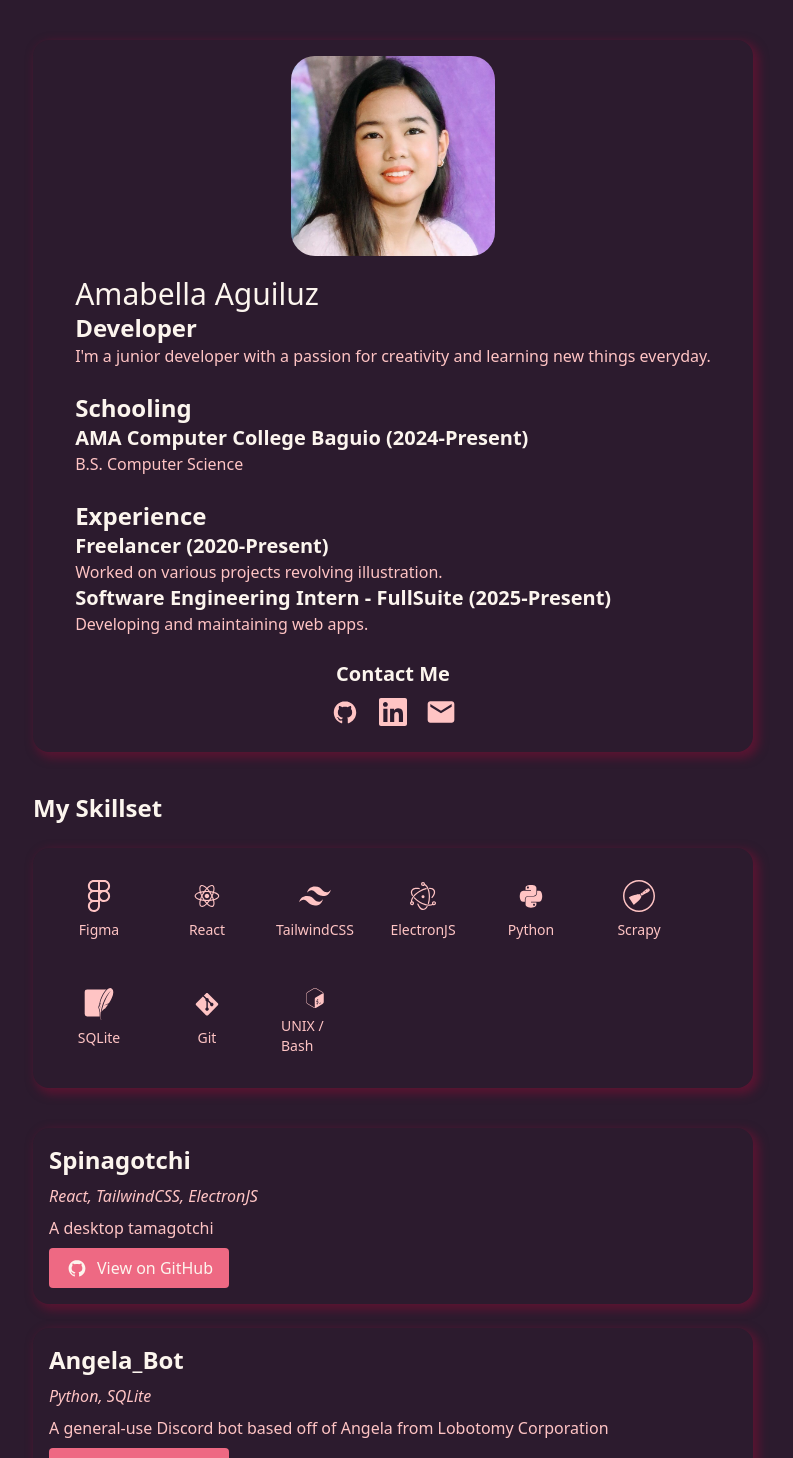
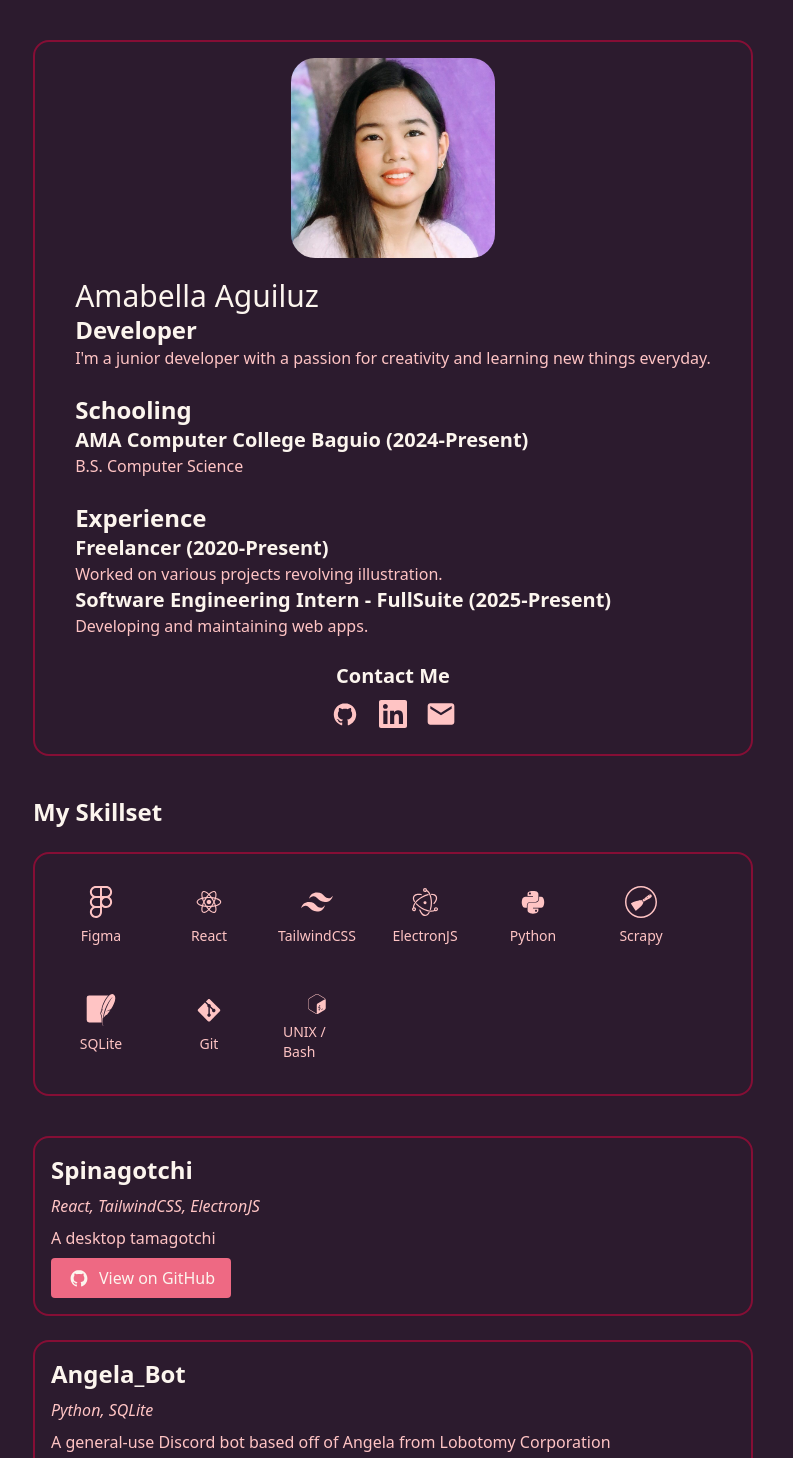
Before and after one commit to amabella-aguiluz/portfolio, a React (Vite) app: page / in a window 1280 px wide. Shown: the top 1458 px of the page, without its empty margins (247-1040 px from the left). Built offline with nearby package versions, Linux system fonts and the light colour scheme.

Commit message:
Changed colors and removed shadow effect

```diff
--- a/src/App.jsx
+++ b/src/App.jsx
@@ -137,7 +137,7 @@ function H3WithText({header, text}){
 
 function PortfolioSample({title, skills, description, githubUrl}){
   return(
-    <div className="flex p-4 rounded-2xl  shadow-[4px_4px_10px_2px_rgba(133,14,53,0.5)] flex-col w-auto h-auto gap-2">
+    <div className="flex p-4 border-2 border-[#850E35] rounded-2xl flex-col w-auto h-auto gap-2">
       <H2Text text={title}/>
       <RegularText text={skills} className="italic" />
       <RegularText text={description} />
@@ -175,7 +175,7 @@ function Experience({text}){
 
 function Profile({text}){
   return(
-    <div className="flex flex-col md:flex-row items-center p-4 rounded-2xl shadow-[4px_4px_10px_2px_rgba(133,14,53,0.5)] w-full h-auto gap-5">
+    <div className="flex flex-col md:flex-row items-center p-4 rounded-2xl border-2 border-[#850E35] w-full h-auto gap-5">
       <div className='flex-shrink-0'>
         <PortraitImage className="items-center" src={portrait_pic} alt="Profile Picture" />
       </div>
@@ -200,7 +200,7 @@ function Skillset({text}){
     <div>
     <H2Text text = "My Skillset"/>
     <br />
-    <div className="flex flex-wrap gap-2 p-4 rounded-2xl shadow-[4px_4px_10px_2px_rgba(133,14,53,0.5)] w-auto h-auto">
+    <div className="flex flex-wrap border-2 border-[#850E35] gap-2 p-4 rounded-2xl  w-auto h-auto">
       <SkillIcon icon={ <FaFigma className="text-[#FFC4C4]" size="2em" /> } text="Figma"/>
       <SkillIcon icon={ <DiReact className="text-[#FFC4C4]" size="2em" /> } text="React"/>
       <SkillIcon icon={ <RiTailwindCssFill className="text-[#FFC4C4]" size="2em" /> } text="TailwindCSS"/>
```
